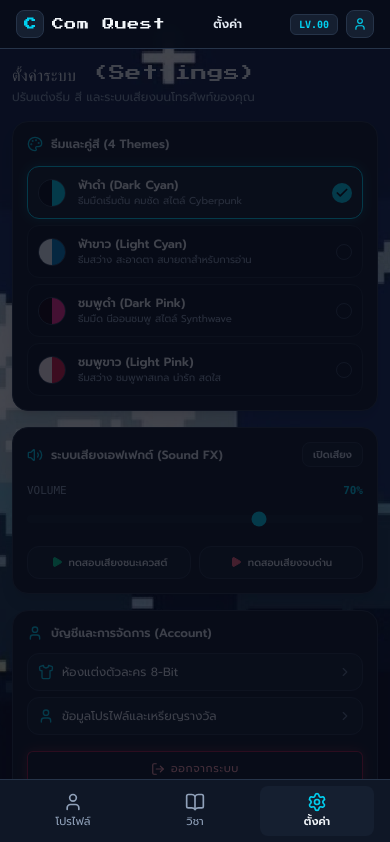
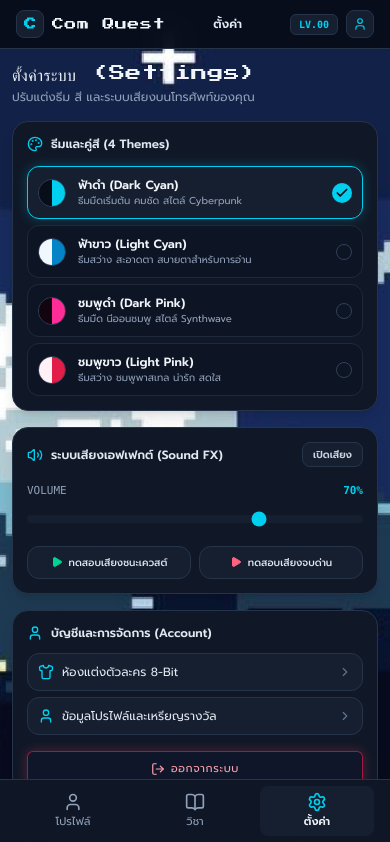
Before and after one commit to jetpanu255208-glitch/Com-Quest, a Next.js app: page /settings in a window 390 px wide. Shown: the top 842 px of the page. Built offline with nearby package versions, Linux system fonts and the light colour scheme.

Commit message:
fix(ui): remove dark overlay covering mobile views and fix stacking index

```diff
--- a/app/profile/page.tsx
+++ b/app/profile/page.tsx
@@ -270,7 +270,7 @@ export default async function ProfilePage({ searchParams }: ProfilePageProps) {
       style={{ backgroundImage: "url('/images/profile-night-city.jpg')" }}
     >
       {/* Subtle Darkening Overlay so text & cards remain crisp */}
-      <div className="fixed inset-0 bg-[#060913]/70 pointer-events-none -z-0" />
+      <div className="fixed inset-0 bg-[#060913]/70 pointer-events-none -z-10" />
 
       <StudentNav
         username={profile.username || undefined}
--- a/app/settings/page.tsx
+++ b/app/settings/page.tsx
@@ -180,7 +180,7 @@ export default function SettingsPage() {
       className="min-h-screen flex flex-col justify-between relative bg-cover bg-center bg-fixed pixelated"
       style={{ backgroundImage: "url('/images/profile-night-city.jpg')" }}
     >
-      <div className="fixed inset-0 bg-[#060913]/75 pointer-events-none -z-0" />
+      <div className="fixed inset-0 bg-[#060913]/75 pointer-events-none -z-10" />
       <StudentNav />
 
       {/* =========================================================================
--- a/app/subjects/page.tsx
+++ b/app/subjects/page.tsx
@@ -100,10 +100,10 @@ export default async function SubjectsPage() {
       style={{ backgroundImage: "url('/images/profile-night-city.jpg')" }}
     >
       {/* Subtle Darkening Overlay matching Profile Page */}
-      <div className="fixed inset-0 bg-[#060913]/75 pointer-events-none -z-0" />
+      <div className="fixed inset-0 bg-[#060913]/75 pointer-events-none -z-10" />
 
       {/* Twinkling Night Stars */}
-      <div className="fixed inset-0 pointer-events-none -z-0 overflow-hidden">
+      <div className="fixed inset-0 pointer-events-none -z-10 overflow-hidden">
         <div className="absolute top-10 left-12 w-2 h-2 bg-white rounded-full animate-star-twinkle" />
         <div className="absolute top-24 right-1/4 w-1.5 h-1.5 bg-cyan-300 rounded-full animate-star-twinkle delay-300" />
         <div className="absolute top-44 left-1/3 w-2 h-2 bg-sky-200 rounded-full animate-star-twinkle delay-700" />
--- a/components/mobile/MobileSettingsView.tsx
+++ b/components/mobile/MobileSettingsView.tsx
@@ -100,7 +100,7 @@ export const MobileSettingsView: React.FC<MobileSettingsViewProps> = ({
   };
 
   return (
-    <div className="md:hidden space-y-4 pb-24 px-3 sm:px-4 pt-3 select-none">
+    <div className="md:hidden relative z-10 space-y-4 pb-24 px-3 sm:px-4 pt-3 select-none">
       {/* Toast Notice */}
       {savedNotice && (
         <div className="p-2.5 rounded-xl bg-emerald-950/90 border border-emerald-400 text-emerald-300 text-xs font-thai flex items-center gap-2 shadow-[0_0_15px_rgba(52,211,153,0.3)] animate-in fade-in">
--- a/components/mobile/MobileSubjectsView.tsx
+++ b/components/mobile/MobileSubjectsView.tsx
@@ -47,7 +47,7 @@ export const MobileSubjectsView: React.FC<MobileSubjectsViewProps> = ({
   });
 
   return (
-    <div className="md:hidden space-y-4 pb-24 px-3 sm:px-4 pt-2 select-none">
+    <div className="md:hidden relative z-10 space-y-4 pb-24 px-3 sm:px-4 pt-2 select-none">
       {/* =========================================================================
           1. COURSE OVERVIEW CARD (Clean Surface)
           ========================================================================= */}
```
Also changed, not shown: components/mobile/MobileRedirectToLogin.tsx (line endings or trailing spaces).
